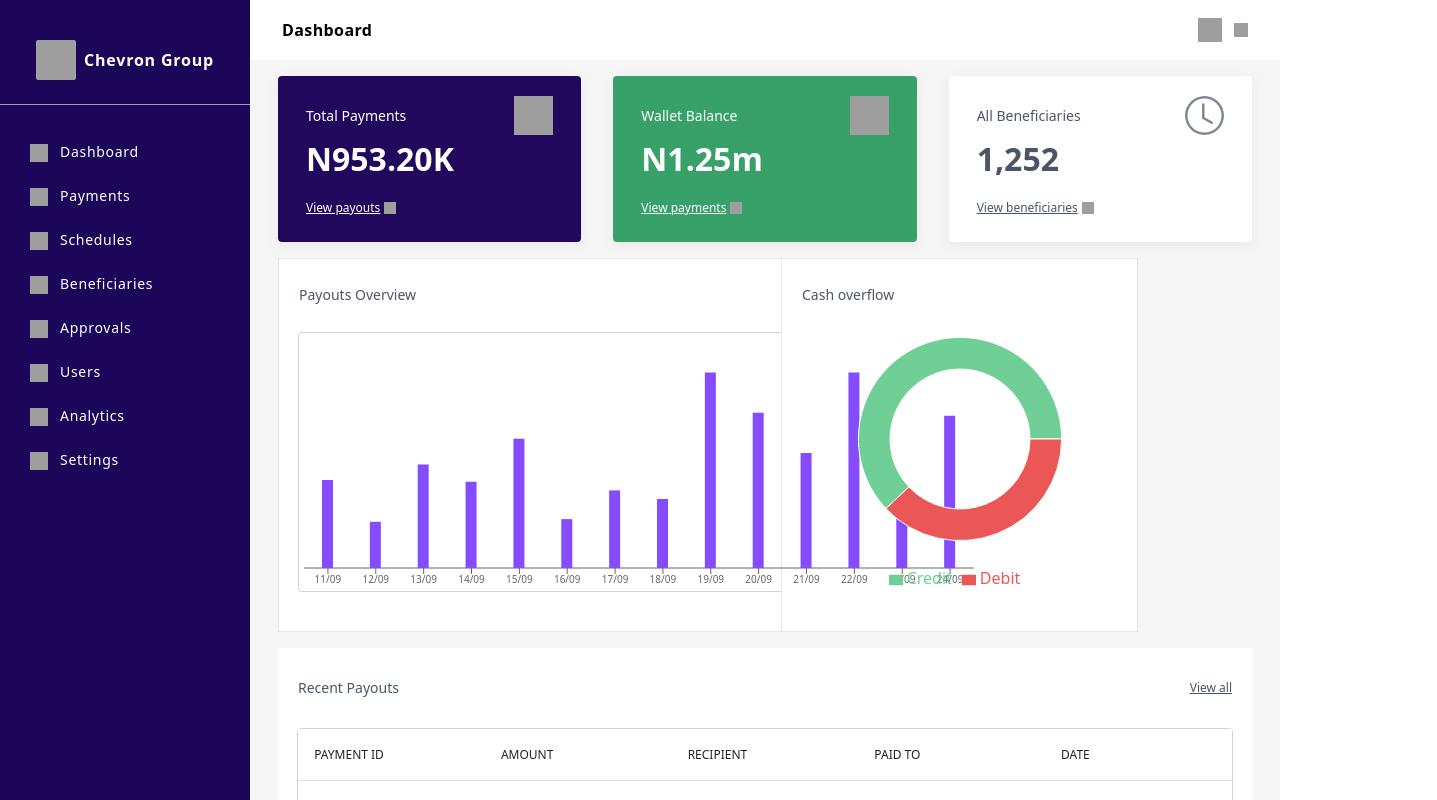
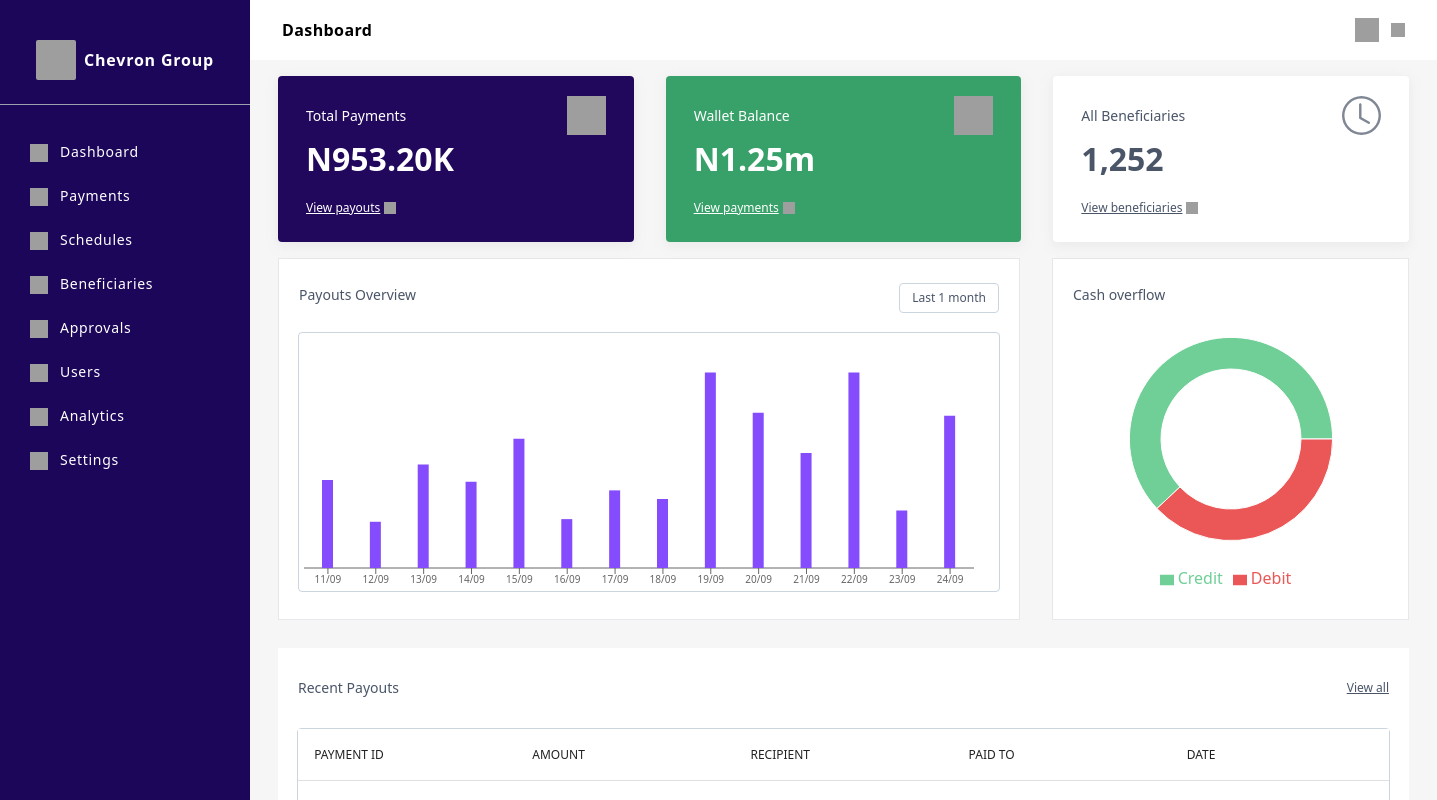
Before and after one commit to daysuwaa/chevron-figma, a React (Create React App) app: page / in a window 1280 px wide. Shown: the whole page, 1437 px wide, since content can reach past the window. Built offline with nearby package versions, Linux system fonts and the light colour scheme; grey boxes are pictures that could not be loaded.

Commit message:
side bar done

```diff
--- a/src/components/Dashboard.jsx
+++ b/src/components/Dashboard.jsx
@@ -90,7 +90,7 @@ const Dashboard = () => {
 
 {/* BARRSSSSSSS */}
 
-<div className="grid grid-cols-2 h-[362px] mx-7 gap-8">
+<div className="flex h-[362px] mx-7 gap-8">
       <div className="w-[742px]   bg-white border py-6 ">
       <div className='flex justify-between mx-5'>
       <p className='' style={{color:'var(--Color-Gray-Gray-70, #4A5568', fontSize:'14px', lineHeight:'24px'}}>Payouts Overview</p>
@@ -102,7 +102,7 @@ const Dashboard = () => {
     </div>
 
 
-  <div className="w-[357px] bg-white border">
+    <div className="w-[357px] bg-white border">
   <div className='py-6 mx-5'>
   <p style={{color:'var(--Color-Gray-Gray-70, #4A5568', fontSize:'14px', lineHeight:'24px'}}>Cash overflow</p>
     <Piechart />
--- a/src/components/Sidebar.jsx
+++ b/src/components/Sidebar.jsx
@@ -21,10 +21,10 @@ const Sidebar = () => {
     return (
       <div className=" items-center space-x-12" onClick={() => handleLinkClick(link)}>
           {/* when the link is active, the bg, radius and border changes                                       if the active link is active, move 10px to the right, else, dont move*/}
-        <div className={`flex ${activeLink === link ? 'pl-5 ' : 'ml-[30px]'  } w-[226px] h-[44px]`} style={{ marginLeft: activeLink === link ? '10px' : '', borderRadius: activeLink === link ? '4px' : '', border: activeLink === link ? '1px solid rgba(255, 255, 255, 0.22)' : '', background: activeLink === link ? '#42257E' : '' }}>
+        <div className={`flex ${activeLink === link ? 'pl-5 ' : 'ml-[30px]'  } w-[226px] h-[44px]`} style={{ marginLeft: activeLink === link ? '10px' : '', borderRadius: activeLink === link ? '4px' : '', border: activeLink === link ? '1px solid rgba(255, 255, 255, 0.22)' : '', background: activeLink === link ? '#42257E' : '', }}>
           <img src={imgSrc} alt='icon' className='w-[18px] h-[18px] mt-3' />
           <Link to={link}>
-            <p className="text-white font-thin tracking-wider px-3 mt-2" style={{ fontSize: '14px', lineHeight: '24px' }}>{text}</p>
+            <p className={`font ${ activeLink === link ? 'semibold' : ''} text-white tracking-wider px-3 mt-2`} style={{ fontSize: '14px', lineHeight: '24px' }}>{text}</p>
           </Link>
         </div>
       </div>
```
